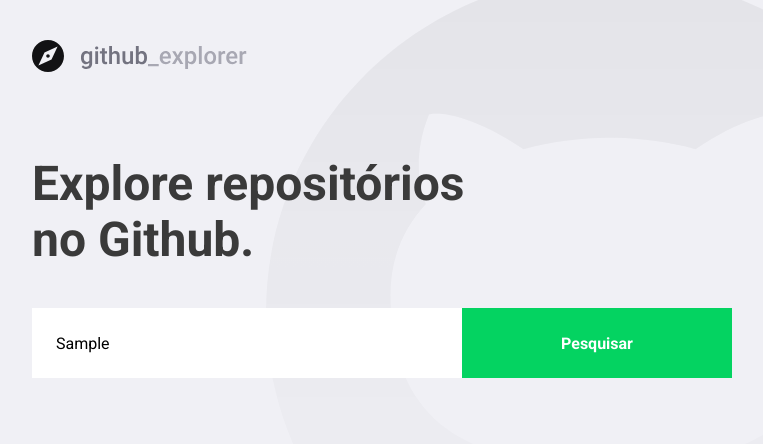
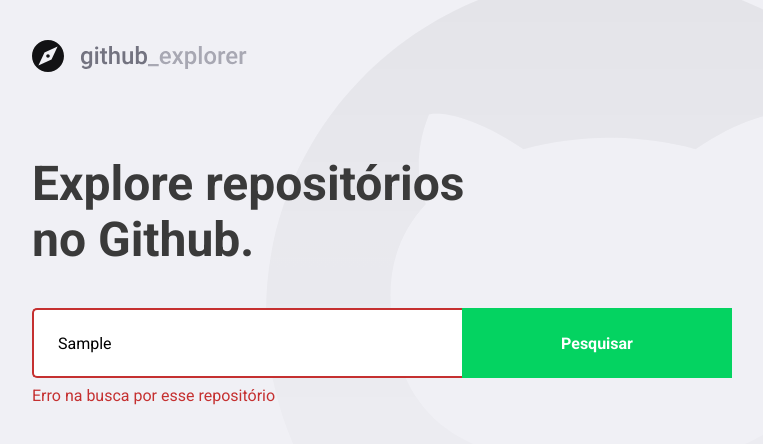
Before and after one commit to larissagiaccon/GoStack_Primeiro_Projeto_React, a React (Create React App) app: page / in a window 1280 px wide. Both pictures are taken after typing "Sample" into the empty fields and a click on the button "Pesquisar". Shown: the top 444 px of the page, without its empty margins (148-911 px from the left). Built offline with nearby package versions, Linux system fonts and the light colour scheme; no server answers.

Commit message:
Lidando com erros

```diff
--- a/src/pages/Dashboard/index.tsx
+++ b/src/pages/Dashboard/index.tsx
@@ -1,11 +1,11 @@
+import { FiChevronRight } from 'react-icons/fi';
 import React, { useState, FormEvent } from 'react';
-import { FiChevronRight } from 'react-icons/fi';
 
 import api from '../../services/api';
 
 import logoImg from '../../assets/logo.svg';
 
-import { Title, Form, Repositories } from './styles';
+import { Title, Form, Error, Repositories } from './styles';
 
 interface Repository {
   full_name: string;
@@ -18,22 +18,30 @@
 
 const Dashboard: React.FC = () => {
   const [newRepo, setNewRepo] = useState('');
+  const [inputError, setInputError] = useState('');
   const [repositories, setRepositories] = useState<Repository[]>([]);
 
   async function handleAddRepository(
     event: FormEvent<HTMLFormElement>,
   ): Promise<void> {
     event.preventDefault();
-    // Adicionar repositório
-    // Busca os dados da API
-    // Salvar o repositório
 
-    const response = await api.get<Repository>(`repos/${newRepo}`);
+    if (!newRepo) {
+      setInputError('Digite o autor/nome do repositório');
+      return;
+    }
 
-    const repository = response.data;
+    try {
+      const response = await api.get<Repository>(`repos/${newRepo}`);
 
-    setRepositories([...repositories, repository]);
-    setNewRepo('');
+      const repository = response.data;
+
+      setRepositories([...repositories, repository]);
+      setNewRepo('');
+      setInputError('');
+    } catch (err) {
+      setInputError('Erro na busca por esse repositório');
+    }
   }
 
   return (
@@ -41,7 +49,7 @@
       <img src={logoImg} alt="Github Explorer" />
       <Title>Explore repositórios no Github.</Title>
 
-      <Form onSubmit={handleAddRepository}>
+      <Form hasError={!!inputError} onSubmit={handleAddRepository}>
         <input
           value={newRepo}
           // eslint-disable-next-line prettier/prettier
@@ -50,6 +58,8 @@
         />
         <button type="submit">Pesquisar</button>
       </Form>
+
+      {inputError && <Error>{inputError}</Error>}
 
       <Repositories>
         {repositories.map(repository => (
--- a/src/pages/Dashboard/styles.ts
+++ b/src/pages/Dashboard/styles.ts
@@ -1,5 +1,9 @@
-import styled from 'styled-components';
 import { shade } from 'polished';
+import styled, { css } from 'styled-components';
+
+interface FormProps {
+  hasError: boolean;
+}
 
 export const Title = styled.h1`
   font-size: 48px;
@@ -10,7 +14,7 @@
   margin-top: 80px;
 `;
 
-export const Form = styled.form`
+export const Form = styled.form<FormProps>`
   margin-top: 40px;
   max-width: 700px;
 
@@ -21,7 +25,15 @@
     height: 70px;
     padding: 24px;
     border: 0;
-    border-radius: 5px 0 0 px;
+    border-radius: 5px 0 0 5px;
+    border: 2px solid #fff;
+    border-right: 0;
+
+    ${props =>
+      props.hasError &&
+      css`
+        border-color: #c53030;
+      `}
 
     &::placeholder {
       color: #a8a8b3;
@@ -41,6 +53,12 @@
       background: ${shade(0.2, '#04d361')};
     }
   }
+`;
+
+export const Error = styled.span`
+  display: block;
+  color: #c53030;
+  margin-top: 8px;
 `;
 
 export const Repositories = styled.div`
```
